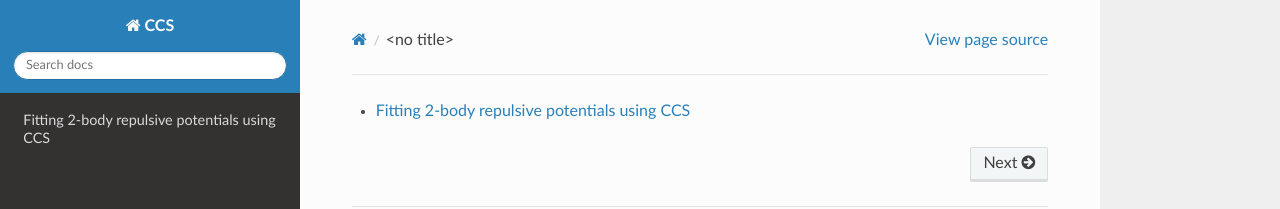
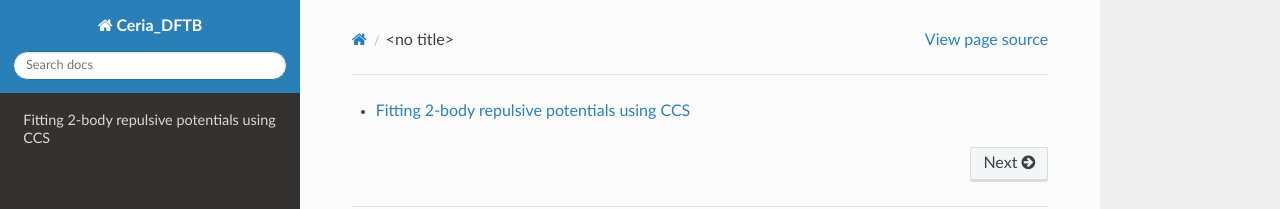
Before and after one commit to Teoroo-CMC/Ceria_DFTB, a Sphinx documentation site: the page built from docs/source/index.rst, in a window 1280 px wide. Shown: the top 209 px of the page. Built offline with Sphinx 7.4.7 and the Read the Docs theme 2.0.0, drawn with Linux system fonts in a browser that asks for light colours.

Commit message:
Create conf.py

```diff
--- a/docs/source/conf.py
+++ b/docs/source/conf.py
@@ -17,7 +17,7 @@
 
 # -- Project information -----------------------------------------------------
 
-project = 'CCS'
+project = 'Ceria_DFTB'
 copyright = '2022, Jolla Kullgren'
 author = 'Jolla Kullgren'
 
@@ -28,7 +28,7 @@ author = 'Jolla Kullgren'
 # extensions coming with Sphinx (named 'sphinx.ext.*') or your custom
 # ones.
 extensions = [
-    "sphinx_copybutton",
+ #   "sphinx_copybutton",
 ]
 
 # Add any paths that contain templates here, relative to this directory.
```
